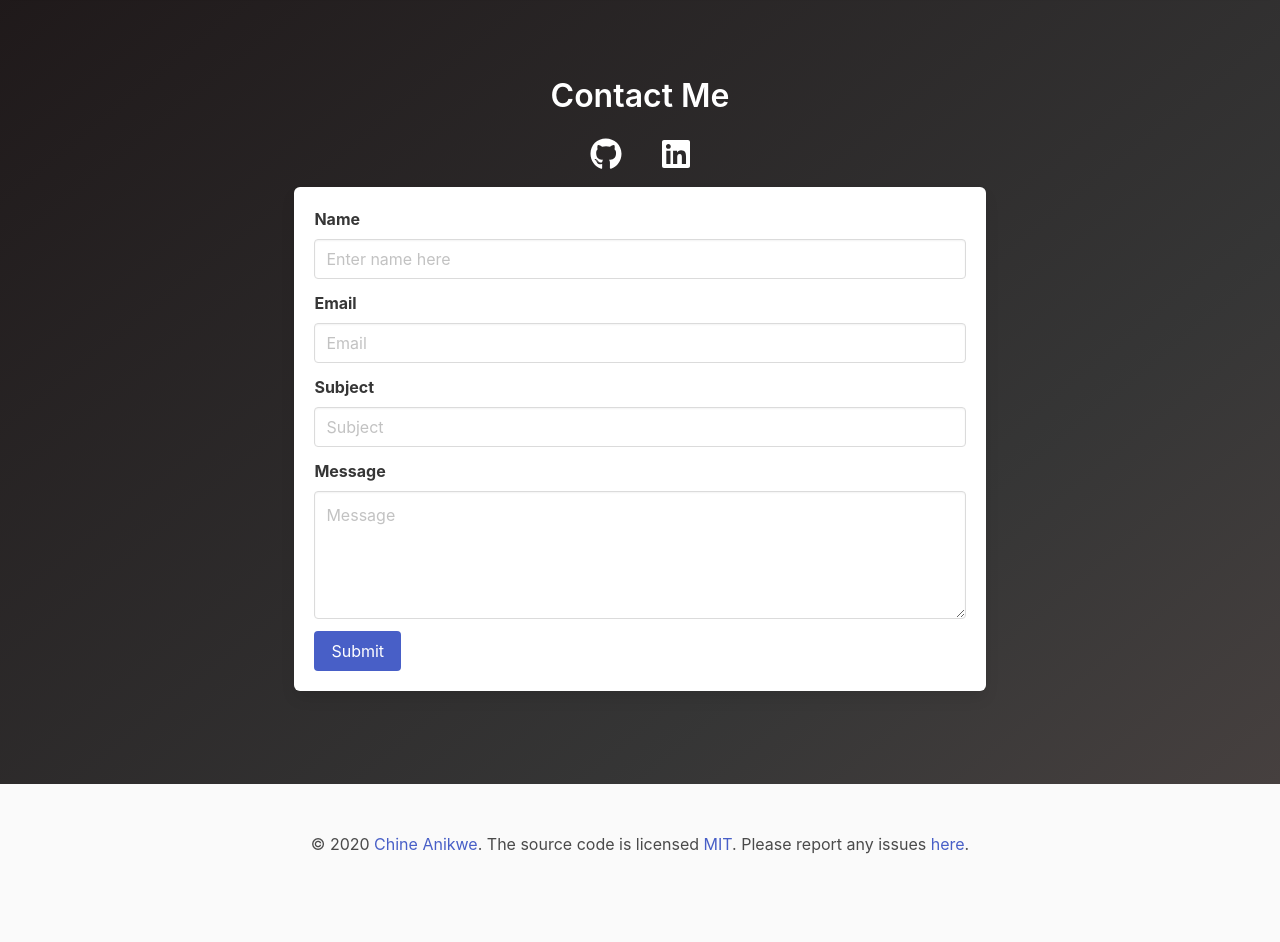
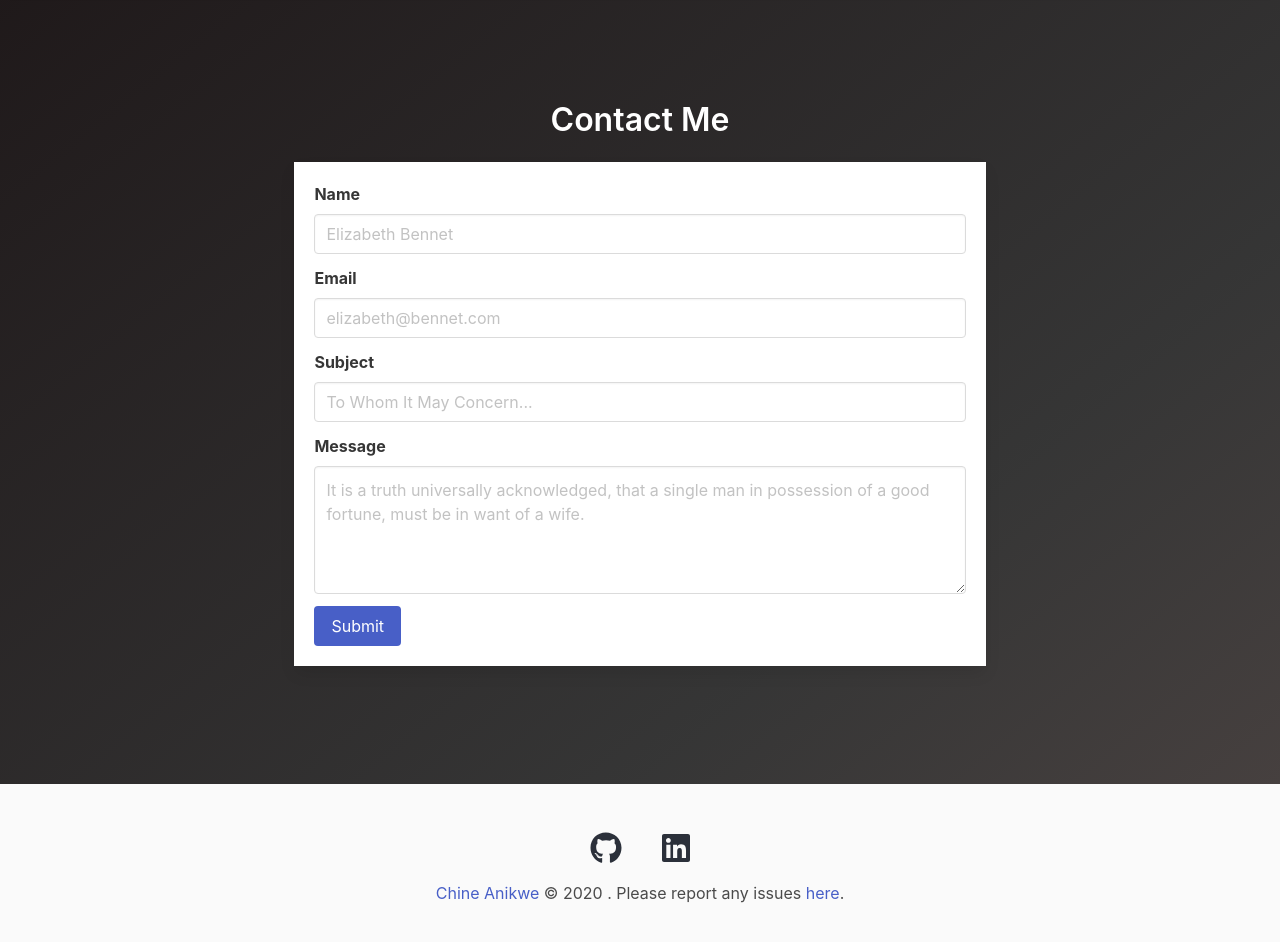
Before and after one commit to canikwe/Portfolio, a React (Create React App) app: page / in a window 1280 px wide. Shown: the part 4040-4982 px from the top of the page. Built offline with nearby package versions, Linux system fonts and the light colour scheme; no server answers.

Commit message:
update footer

```diff
--- a/src/components/Contact.js
+++ b/src/components/Contact.js
@@ -1,6 +1,6 @@
 import React, { useState } from 'react'
-import { FontAwesomeIcon } from '@fortawesome/react-fontawesome'
-import { faGithub, faLinkedin } from '@fortawesome/free-brands-svg-icons'
+// import { FontAwesomeIcon } from '@fortawesome/react-fontawesome'
+// import { faGithub, faLinkedin } from '@fortawesome/free-brands-svg-icons'
 import Joke from './Joke'
 
 const Contact = () => {
@@ -38,19 +38,8 @@ const Contact = () => {
         <div className="hero-body">
           <div className='container'>
             <h1 className='title'>Contact Me</h1>
-            <div className='extra'>
-              <span className='contact-item'>
-                <a target='_blank' rel="noopener noreferrer" href='https://github.com/canikwe'>
-                  <FontAwesomeIcon icon={faGithub} size="2x" />
-                </a>
-              </span>
-              <span className='contact-item'>
-                <a target='_blank' rel="noopener noreferrer" href='https://www.linkedin.com/in/chine-anikwe/'>
-                  <FontAwesomeIcon icon={faLinkedin} size="2x" />
-                </a>
-              </span>
-            </div>
-            <div className='box'>
+
+            <div className='box is-radiusless'>
 
             <form
               onSubmit={submitForm}
@@ -59,28 +48,28 @@ const Contact = () => {
               <div className="field">
                 <label className="label">Name</label>
                 <div className="control">
-                  <input className="input" type="text" placeholder="Enter name here" name='name' value={form.name} onChange={handleFormUpdate}  />
+                  <input className="input" type="text" placeholder="Elizabeth Bennet" name='name' value={form.name} onChange={handleFormUpdate}  />
                 </div>
               </div>
 
               <div className="field">
                 <label className="label">Email</label>
                 <div className="control">
-                  <input className="input" type="email" name='email' placeholder="Email" value={form.email} onChange={handleFormUpdate} />
+                  <input className="input" type="email" name='email' placeholder="elizabeth@bennet.com" value={form.email} onChange={handleFormUpdate} />
                 </div>
               </div>
 
               <div className="field">
                 <label className="label">Subject</label>
                 <div className="control">
-                  <input className="input" type="text" name='subject' placeholder="Subject" value={form.subject} onChange={handleFormUpdate} />
+                  <input className="input" type="text" name='subject' placeholder="To Whom It May Concern..." value={form.subject} onChange={handleFormUpdate} />
                 </div>
               </div>
 
               <div className="field">
                 <label className="label">Message</label>
                 <div className="control">
-                  <textarea className="textarea" name="message" value={form.message} onChange={handleFormUpdate} placeholder='Message' />
+                    <textarea className="textarea" name="message" value={form.message} onChange={handleFormUpdate} placeholder='It is a truth universally acknowledged, that a single man in possession of a good fortune, must be in want of a wife.' />
                 </div>
               </div>
 
--- a/src/components/Footer.js
+++ b/src/components/Footer.js
@@ -1,11 +1,25 @@
 import React from 'react'
+import { FontAwesomeIcon } from '@fortawesome/react-fontawesome'
+import { faGithub, faLinkedin } from '@fortawesome/free-brands-svg-icons'
 
 const Footer = () => {
   return (
     <footer className="footer">
       <div className="content has-text-centered">
+        <div className='extra'>
+          <span className='contact-item'>
+            <a target='_blank' rel="noopener noreferrer" href='https://github.com/canikwe'>
+              <FontAwesomeIcon icon={faGithub} size="2x" />
+            </a>
+          </span>
+          <span className='contact-item'>
+            <a target='_blank' rel="noopener noreferrer" href='https://www.linkedin.com/in/chine-anikwe/'>
+              <FontAwesomeIcon icon={faLinkedin} size="2x" />
+            </a>
+          </span>
+        </div>
         <p>
-          © 2020 <a href="https://www.linkedin.com/in/chine-anikwe/">Chine Anikwe</a>. The source code is licensed <a href="http://opensource.org/licenses/mit-license.php">MIT</a>. Please report any issues <a href="https://github.com/canikwe/Portfolio/issues">here</a>.
+          <a href="https://www.linkedin.com/in/chine-anikwe/">Chine Anikwe</a> © 2020 . Please report any issues <a href="https://github.com/canikwe/Portfolio/issues">here</a>.
         </p>
       </div>
     </footer>
--- a/src/scss/App.scss
+++ b/src/scss/App.scss
@@ -272,17 +272,6 @@ section#about {
       width: 95%;
     }
   }
-
-  .extra {
-    margin-bottom: 15px;
-    .contact-item {
-      margin: 0 20px;
-
-      a {
-        color: white;
-      }
-    }
-  }
 }
 
 .App-link {
@@ -297,3 +286,19 @@ section#about {
     transform: rotate(360deg);
   }
 }
+
+footer.footer {
+  padding: 3rem 1.5rem 4rem;
+
+  .extra {
+    margin-bottom: 15px;
+
+    .contact-item {
+      margin: 0 20px;
+
+      a {
+        color: $base-dark;
+      }
+    }
+  }
+}
```
